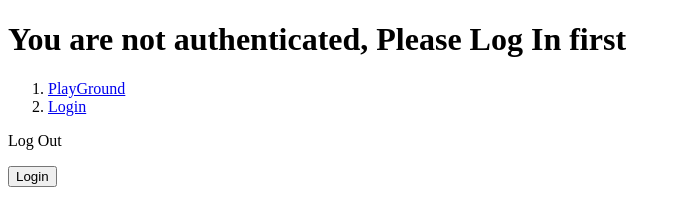
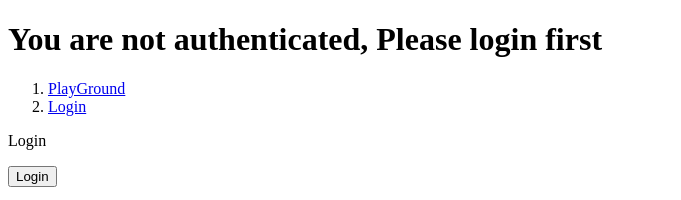
Before and after one commit to acciojob/code-playground-kapex-coder, a React app: page /login in a window 1280 px wide. Shown: the top 200 px of the page, without its empty margins (0-681 px from the left). Built offline with nearby package versions, Linux system fonts and the light colour scheme.

Commit message:
Updated:--->

```diff
--- a/src/components/App.js
+++ b/src/components/App.js
@@ -17,7 +17,7 @@ const App = () => {
     <div className="main-container">
       <header>
         <h1>
-          {isAuthenticated ? "Logged in, Now you can enter Playground" : "You are not authenticated, Please Log In first"}
+          {isAuthenticated ? "Logged in, Now you can enter Playground" : "You are not authenticated, Please login first"}
         </h1>
         <nav>
           <ol>
--- a/src/components/Login.js
+++ b/src/components/Login.js
@@ -3,7 +3,7 @@ import React from "react";
 const Login = ({ handleAuthentication, isAuthenticated }) => {
     return (
         <>
-            <p>{isAuthenticated ? "Log In" : "Log Out"}</p>
+            <p>Login</p>
             <button onClick={handleAuthentication}>
                 {isAuthenticated ? 'Logout' : 'Login'}
             </button>
```
